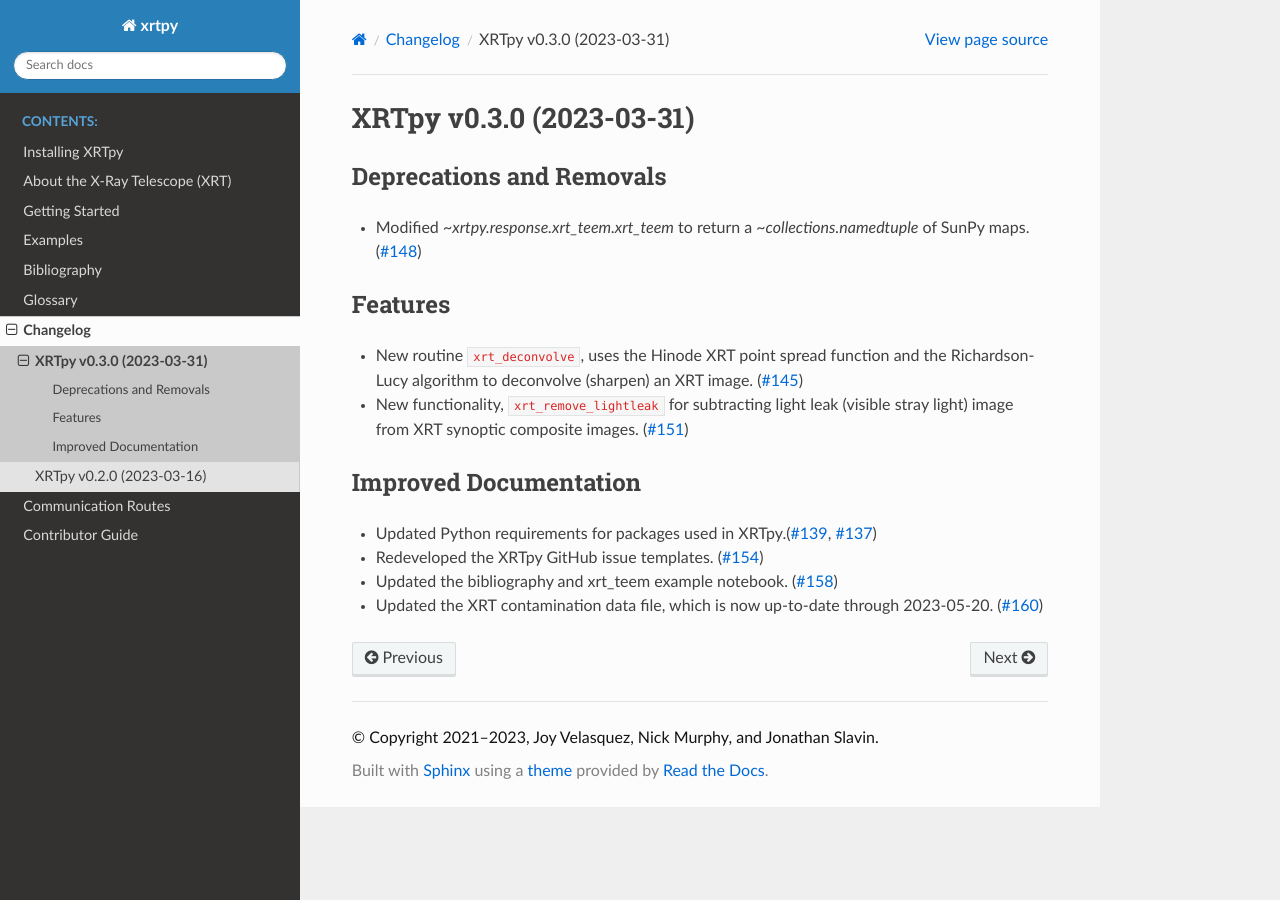
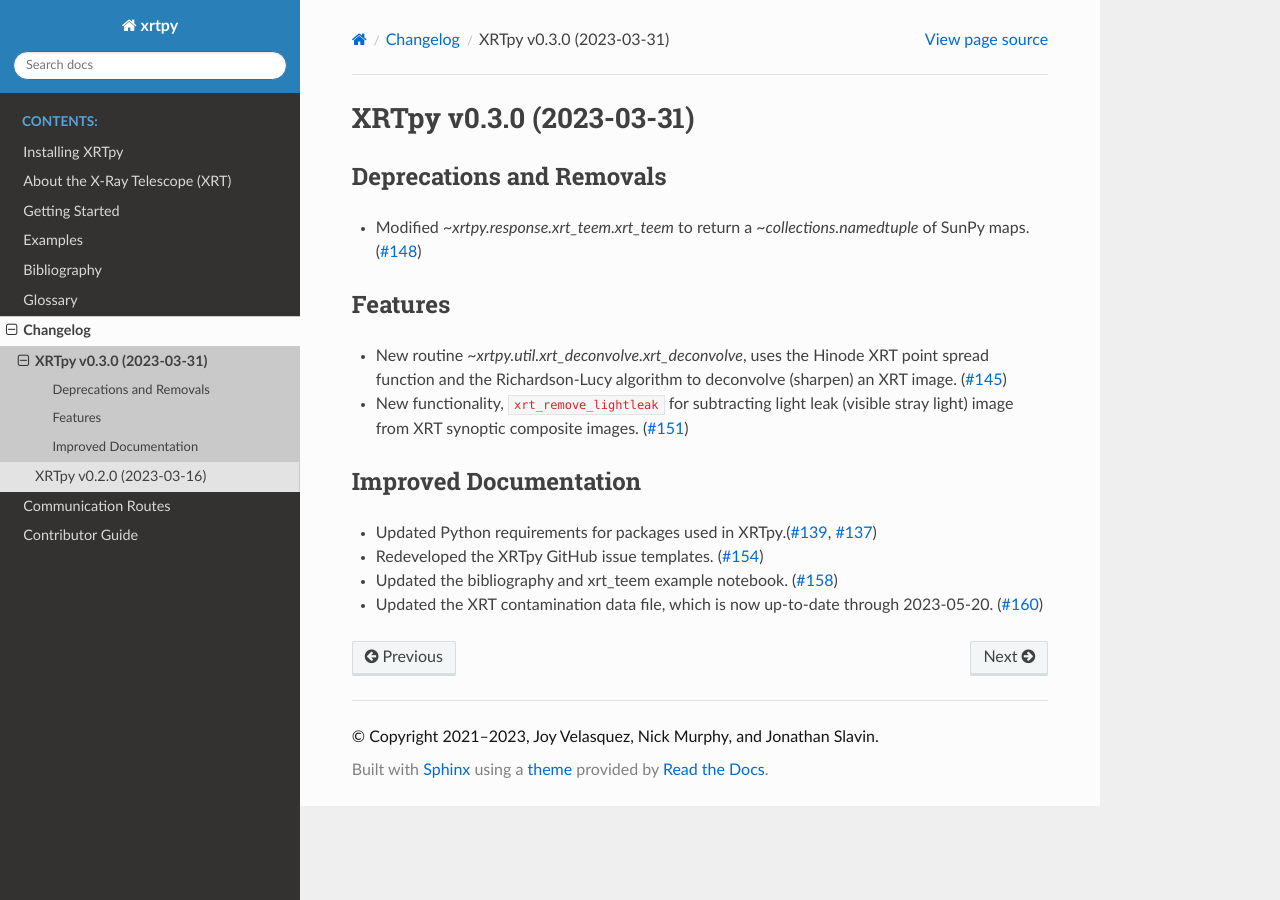
Before and after one commit to HinodeXRT/xrtpy, a Sphinx documentation site: the page built from docs/changelog/0.3.0.rst, in a window 1280 px wide. Built offline with Sphinx 7.4.7 and the Read the Docs theme 2.0.0, drawn with Linux system fonts in a browser that asks for light colours; pages that are not in the unit, such as notebooks, are missing from menus.

Commit message:
Update docs/changelog/0.3.0.rst
Co-authored-by: Nick Murphy <namurphy@cfa.harvard.edu>

```diff
--- a/docs/changelog/0.3.0.rst
+++ b/docs/changelog/0.3.0.rst
@@ -9,7 +9,7 @@ Deprecations and Removals
 Features
 --------
 
-- New routine ``xrt_deconvolve``, uses the Hinode XRT point spread function and the Richardson-Lucy algorithm to deconvolve (sharpen) an XRT image. (:pr:`145`)
+- New routine `~xrtpy.util.xrt_deconvolve.xrt_deconvolve`, uses the Hinode XRT point spread function and the Richardson-Lucy algorithm to deconvolve (sharpen) an XRT image. (:pr:`145`)
 - New functionality, ``xrt_remove_lightleak`` for subtracting light leak (visible stray light) image from XRT synoptic composite images. (:pr:`151`)
 
 Improved Documentation
```
